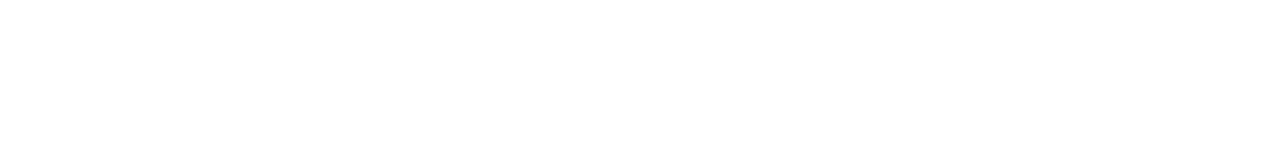
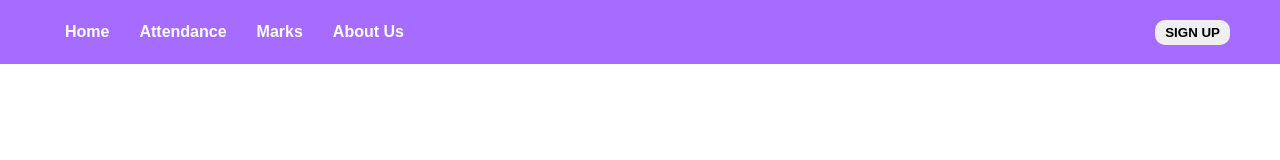
Before and after one commit to Yuvinama05/Student-college-Portal, a plain HTML site: page index.html in a window 1280 px wide. Drawn offline with Linux system fonts and the light colour scheme; a web font is replaced by a local one.

Commit message:
third-commit

```diff
--- a/index.html
+++ b/index.html
@@ -0,0 +1,32 @@
+<!DOCTYPE html>
+<html lang="en">
+  <head>
+    <meta charset="UTF-8" />
+    <meta http-equiv="X-UA-Compatible" content="IE=edge" />
+    <meta name="viewport" content="width=device-width, initial-scale=1.0" />
+    <title>Student-College Portal</title>
+    <link rel="stylesheet" href="style.css" />
+  </head>
+  <body>
+    <header class="head">
+      <!-- <div class="first">
+        <div class="bar">
+          <div class="bar1"></div>
+          <div class="bar1"></div>
+          <div class="bar1"></div>
+        </div> -->
+      <nav>
+        <ul class="lists">
+          <li><a href="">Home</a></li>
+          <li><a href="">Attendance</a></li>
+          <li><a href="">Marks</a></li>
+          <li><a href="">About Us</a></li>
+        </ul>
+      </nav>
+      <!-- </div> -->
+      <div>
+        <button class="signup-btn"><a href="/signup.html">SIGN UP</a></button>
+      </div>
+    </header>
+  </body>
+</html>
--- a/signup.css
+++ b/signup.css
@@ -4,6 +4,8 @@
   margin: 0;
   padding: 0;
   box-sizing: border-box;
+  overflow: hidden;
+  font-family: "Sono", sans-serif;
 }
 body {
   background-color: #b1b2ff;
@@ -93,6 +95,18 @@ p {
 }
 
 .container {
-  animation: pop-up 1s ease-in 1ms 1 backwards;
+  animation: pop-up 0.5s ease-in 1ms 1 backwards;
   /* animation: name duration timing-function delay iteration-count direction fill-mode; */
 }
+@media all and (max-width: 800px) {
+  .container {
+    width: 89vw;
+    height: 45vh;
+  }
+}
+/* @media all and (max-width: 800px) {
+  .container {
+    width: 80vw;
+    height: 55vh;
+  }
+} */
--- /dev/null
+++ b/style.css
@@ -0,0 +1,50 @@
+@import url("https://fonts.googleapis.com/css2?family=Sono&display=swap");
+
+* {
+  margin: 0;
+  padding: 0;
+  font-family: "Sono", sans-serif;
+}
+.head {
+  background-color: #a66cff;
+  height: 8vh;
+  display: flex;
+  justify-content: space-between;
+  align-items: center;
+}
+.lists {
+  display: flex;
+  align-items: center;
+  list-style: none;
+
+  margin-left: 50px;
+}
+.first {
+  display: flex;
+  align-items: center;
+}
+.head a {
+  text-decoration: none;
+  color: white;
+  margin: 0 15px;
+  font-weight: bolder;
+}
+.bar1 {
+  background-color: black;
+  width: 20px;
+  padding: 5px 0;
+  margin: 2px 0;
+}
+.bar {
+  margin-left: 20px;
+}
+.signup-btn {
+  margin-right: 50px;
+  padding: 5px 10px;
+  border-radius: 10px;
+  border: none;
+}
+.signup-btn a {
+  color: black;
+  margin: 0;
+}
```
Also changed, not shown: signup.html (+3 -3 lines).
